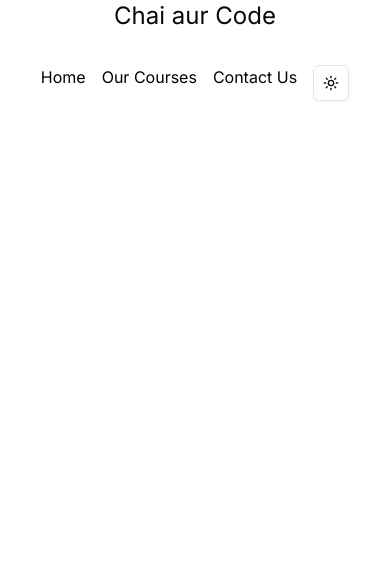
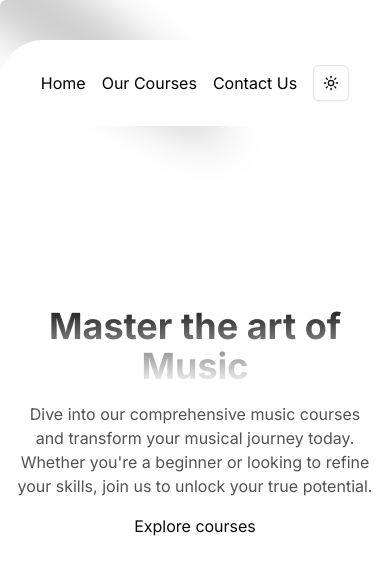
Before and after one commit to CodewithMK180105/Music-Course, a Next.js app: page / in a window 390 px wide. Shown: the top 574 px of the page. Built offline with nearby package versions, Linux system fonts and the light colour scheme.

Commit message:
Content of Hero section added and Spotlight applied

```diff
--- a/src/app/layout.tsx
+++ b/src/app/layout.tsx
@@ -23,7 +23,9 @@ export default function RootLayout({
       </head>
       <body className={`${inter.className}`}>
         <ThemeWrapper>
-          <Navbar />
+          <div className="relative w-full flex items-center justify-center">
+            <Navbar />
+          </div>
           {children}
         </ThemeWrapper>
       </body>
--- a/src/app/page.tsx
+++ b/src/app/page.tsx
@@ -1,7 +1,10 @@
+import HersoSection from "@/components/HersoSection";
+
 export default function Home() {
   return (
-    <div className="text-2xl text-center">
-      Chai aur Code
-    </div>
+    <main className="min-h-screen antialiased">
+      {/* <h1 className="text-2xl text-center"> Chai aur code</h1> */}
+      <HersoSection />
+    </main>
   );
 }
--- /dev/null
+++ b/src/components/HersoSection.tsx
@@ -0,0 +1,35 @@
+import Link from "next/link";
+import React from "react";
+import { Spotlight } from "./ui/Spotlight";
+// h-auto md:h-[40rem]
+
+const HersoSection = () => {
+  return (
+    <div className="h-screen w-full rounded-md flex flex-col items-center justify-center relative overflow-hidden mx-auto py-10 md:py-0">
+      <div className="text-neutral-900 dark:text-neutral-50">
+        <Spotlight
+          className="-top-40 left-0 md:left-60 md:-top-20"
+          fill="currentColor"
+        />
+      </div>
+      <div className="p-4 relative z-10 w-full text-center">
+        <h1
+          className="text-4xl md:text-7xl font-bold bg-clip-text text-transparent bg-gradient-to-b
+                 from-neutral-900 to-neutral-50 dark:from-neutral-50 dark:to-neutral-900"
+        >
+          Master the art of Music
+        </h1>
+        <p className="mt-4 font-normal text-base md:text-lg text-neutral-600 dark:text-neutral-300 max-w-lg mx-auto">
+          Dive into our comprehensive music courses and transform your musical
+          journey today. Whether you&apos;re a beginner or looking to refine
+          your skills, join us to unlock your true potential.
+        </p>
+        <div className="mt-4">
+          <Link href={"/courses"}>Explore courses</Link>
+        </div>
+      </div>
+    </div>
+  );
+};
+
+export default HersoSection;
--- a/src/components/Navbar.tsx
+++ b/src/components/Navbar.tsx
@@ -11,7 +11,7 @@ const Navbar = ({ className }: { className?: string }) => {
     <div
       className={cn("fixed top-10 inset-x-0 max-w-2xl mx-auto z-50", className)}
     >
-      <Menu setActive={setActive}>
+      <Menu setActive={setActive} >
         <Link href={"/"}>
           <MenuItem
             setActive={setActive}
--- /dev/null
+++ b/src/components/ui/Spotlight.tsx
@@ -0,0 +1,56 @@
+import React from "react";
+import { cn } from "@/lib/utils";
+
+type SpotlightProps = {
+  className?: string;
+  fill?: string;
+};
+
+export const Spotlight = ({ className, fill }: SpotlightProps) => {
+  return (
+    <svg
+      className={cn(
+        "animate-spotlight pointer-events-none absolute z-[1]  h-[169%] w-[138%] lg:w-[84%] opacity-0",
+        className
+      )}
+      xmlns="http://www.w3.org/2000/svg"
+      viewBox="0 0 3787 2842"
+      fill="none"
+    >
+      <g filter="url(#filter)">
+        <ellipse
+          cx="1924.71"
+          cy="273.501"
+          rx="1924.71"
+          ry="273.501"
+          transform="matrix(-0.822377 -0.568943 -0.568943 0.822377 3631.88 2291.09)"
+          fill={fill || "white"}
+          fillOpacity="0.21"
+        ></ellipse>
+      </g>
+      <defs>
+        <filter
+          id="filter"
+          x="0.860352"
+          y="0.838989"
+          width="3785.16"
+          height="2840.26"
+          filterUnits="userSpaceOnUse"
+          colorInterpolationFilters="sRGB"
+        >
+          <feFlood floodOpacity="0" result="BackgroundImageFix"></feFlood>
+          <feBlend
+            mode="normal"
+            in="SourceGraphic"
+            in2="BackgroundImageFix"
+            result="shape"
+          ></feBlend>
+          <feGaussianBlur
+            stdDeviation="151"
+            result="effect1_foregroundBlur_1065_8"
+          ></feGaussianBlur>
+        </filter>
+      </defs>
+    </svg>
+  );
+};
--- a/src/components/ui/navbar-menu.tsx
+++ b/src/components/ui/navbar-menu.tsx
@@ -70,7 +70,7 @@ export const Menu = ({
   return (
     <nav
       onMouseLeave={() => setActive(null)} // resets the state
-      className="relative rounded-full border border-transparent dark:bg-black dark:border-white/[0.2] bg-white shadow-input flex justify-center space-x-4 px-8 py-6 "
+      className="relative rounded-full border border-transparent dark:bg-black dark:border-white/[0.2] bg-white shadow-input flex justify-center items-center space-x-4 px-8 py-6 "
     >
       {children}
     </nav>
--- /dev/null
+++ b/src/components/ui/text-reveal-card.tsx
@@ -0,0 +1,187 @@
+"use client";
+import React, { useEffect, useRef, useState, memo } from "react";
+import { motion } from "framer-motion";
+import { twMerge } from "tailwind-merge";
+import { cn } from "@/lib/utils";
+
+export const TextRevealCard = ({
+  text,
+  revealText,
+  children,
+  className,
+}: {
+  text: string;
+  revealText: string;
+  children?: React.ReactNode;
+  className?: string;
+}) => {
+  const [widthPercentage, setWidthPercentage] = useState(0);
+  const cardRef = useRef<HTMLDivElement | any>(null);
+  const [left, setLeft] = useState(0);
+  const [localWidth, setLocalWidth] = useState(0);
+  const [isMouseOver, setIsMouseOver] = useState(false);
+
+  useEffect(() => {
+    if (cardRef.current) {
+      const { left, width: localWidth } =
+        cardRef.current.getBoundingClientRect();
+      setLeft(left);
+      setLocalWidth(localWidth);
+    }
+  }, []);
+
+  function mouseMoveHandler(event: any) {
+    event.preventDefault();
+
+    const { clientX } = event;
+    if (cardRef.current) {
+      const relativeX = clientX - left;
+      setWidthPercentage((relativeX / localWidth) * 100);
+    }
+  }
+
+  function mouseLeaveHandler() {
+    setIsMouseOver(false);
+    setWidthPercentage(0);
+  }
+  function mouseEnterHandler() {
+    setIsMouseOver(true);
+  }
+  function touchMoveHandler(event: React.TouchEvent<HTMLDivElement>) {
+    event.preventDefault();
+    const clientX = event.touches[0]!.clientX;
+    if (cardRef.current) {
+      const relativeX = clientX - left;
+      setWidthPercentage((relativeX / localWidth) * 100);
+    }
+  }
+
+  const rotateDeg = (widthPercentage - 50) * 0.1;
+  return (
+    <div
+      onMouseEnter={mouseEnterHandler}
+      onMouseLeave={mouseLeaveHandler}
+      onMouseMove={mouseMoveHandler}
+      onTouchStart={mouseEnterHandler}
+      onTouchEnd={mouseLeaveHandler}
+      onTouchMove={touchMoveHandler}
+      ref={cardRef}
+      className={cn(
+        "bg-[#1d1c20] border border-white/[0.08] w-[40rem] rounded-lg p-8 relative overflow-hidden",
+        className
+      )}
+    >
+      {children}
+
+      <div className="h-40  relative flex items-center overflow-hidden">
+        <motion.div
+          style={{
+            width: "100%",
+          }}
+          animate={
+            isMouseOver
+              ? {
+                  opacity: widthPercentage > 0 ? 1 : 0,
+                  clipPath: `inset(0 ${100 - widthPercentage}% 0 0)`,
+                }
+              : {
+                  clipPath: `inset(0 ${100 - widthPercentage}% 0 0)`,
+                }
+          }
+          transition={isMouseOver ? { duration: 0 } : { duration: 0.4 }}
+          className="absolute bg-[#1d1c20] z-20  will-change-transform"
+        >
+          <p
+            style={{
+              textShadow: "4px 4px 15px rgba(0,0,0,0.5)",
+            }}
+            className="text-base sm:text-[3rem] py-10 font-bold text-white bg-clip-text text-transparent bg-gradient-to-b from-white to-neutral-300"
+          >
+            {revealText}
+          </p>
+        </motion.div>
+        <motion.div
+          animate={{
+            left: `${widthPercentage}%`,
+            rotate: `${rotateDeg}deg`,
+            opacity: widthPercentage > 0 ? 1 : 0,
+          }}
+          transition={isMouseOver ? { duration: 0 } : { duration: 0.4 }}
+          className="h-40 w-[8px] bg-gradient-to-b from-transparent via-neutral-800 to-transparent absolute z-50 will-change-transform"
+        ></motion.div>
+
+        <div className=" overflow-hidden [mask-image:linear-gradient(to_bottom,transparent,white,transparent)]">
+          <p className="text-base sm:text-[3rem] py-10 font-bold bg-clip-text text-transparent bg-[#323238]">
+            {text}
+          </p>
+          <MemoizedStars />
+        </div>
+      </div>
+    </div>
+  );
+};
+
+export const TextRevealCardTitle = ({
+  children,
+  className,
+}: {
+  children: React.ReactNode;
+  className?: string;
+}) => {
+  return (
+    <h2 className={twMerge("text-white text-lg mb-2", className)}>
+      {children}
+    </h2>
+  );
+};
+
+export const TextRevealCardDescription = ({
+  children,
+  className,
+}: {
+  children: React.ReactNode;
+  className?: string;
+}) => {
+  return (
+    <p className={twMerge("text-[#a9a9a9] text-sm", className)}>{children}</p>
+  );
+};
+
+const Stars = () => {
+  const randomMove = () => Math.random() * 4 - 2;
+  const randomOpacity = () => Math.random();
+  const random = () => Math.random();
+  return (
+    <div className="absolute inset-0">
+      {[...Array(80)].map((_, i) => (
+        <motion.span
+          key={`star-${i}`}
+          animate={{
+            top: `calc(${random() * 100}% + ${randomMove()}px)`,
+            left: `calc(${random() * 100}% + ${randomMove()}px)`,
+            opacity: randomOpacity(),
+            scale: [1, 1.2, 0],
+          }}
+          transition={{
+            duration: random() * 10 + 20,
+            repeat: Infinity,
+            ease: "linear",
+          }}
+          style={{
+            position: "absolute",
+            top: `${random() * 100}%`,
+            left: `${random() * 100}%`,
+            width: `2px`,
+            height: `2px`,
+            backgroundColor: "white",
+            borderRadius: "50%",
+            zIndex: 1,
+          }}
+          className="inline-block"
+        ></motion.span>
+      ))}
+    </div>
+  );
+};
+
+export const MemoizedStars = memo(Stars);
--- a/tailwind.config.ts
+++ b/tailwind.config.ts
@@ -9,6 +9,21 @@ export default {
   ],
   theme: {
   	extend: {
+		animation: {
+			spotlight: "spotlight 2s ease .75s 1 forwards",
+		  },
+		  keyframes: {
+			spotlight: {
+			  "0%": {
+				opacity: '0',
+				transform: "translate(-72%, -62%) scale(0.5)",
+			  },
+			  "100%": {
+				opacity: '1',
+				transform: "translate(-50%,-40%) scale(1)",
+			  },
+			},
+		  },
   		colors: {
   			background: 'hsl(var(--background))',
   			foreground: 'hsl(var(--foreground))',
```
